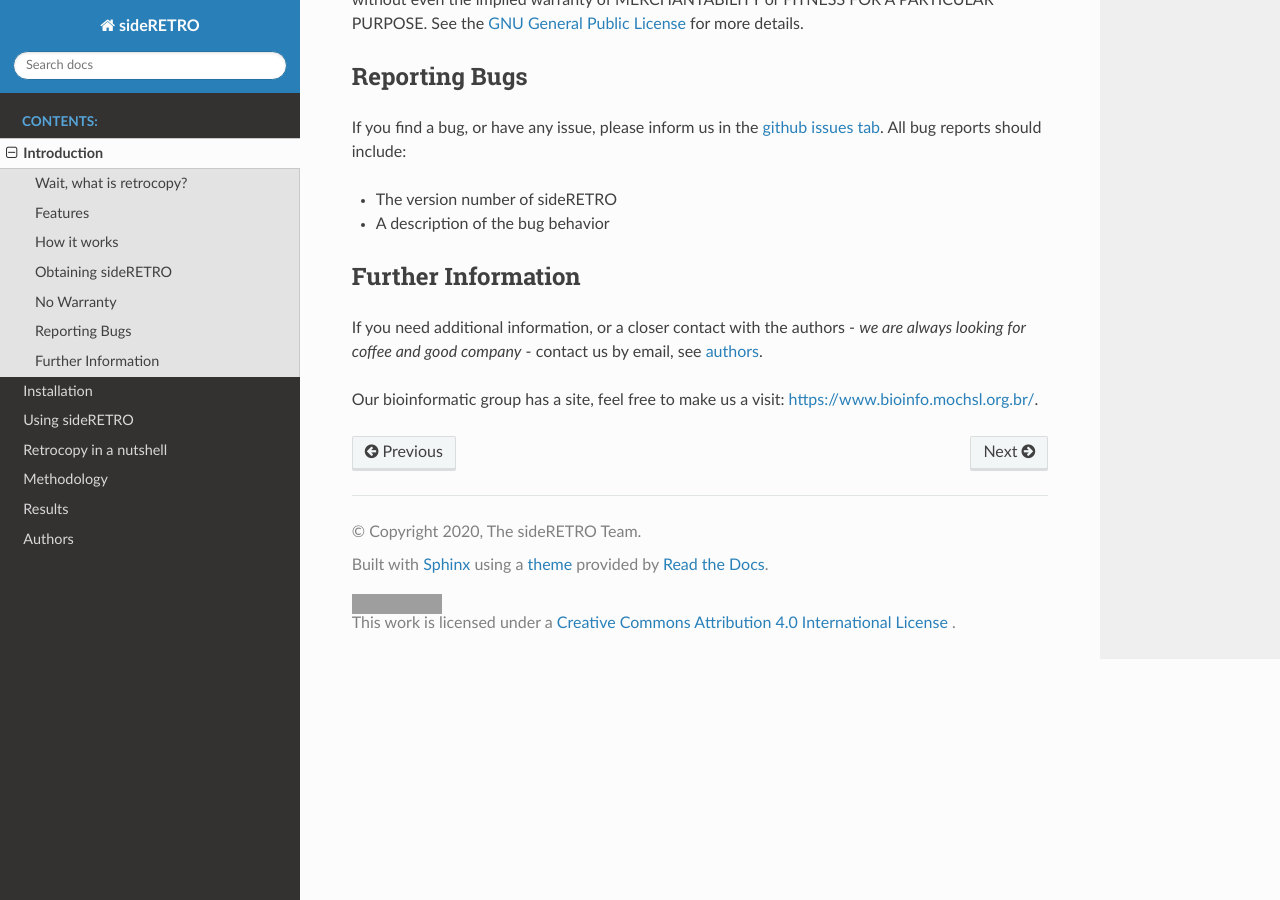
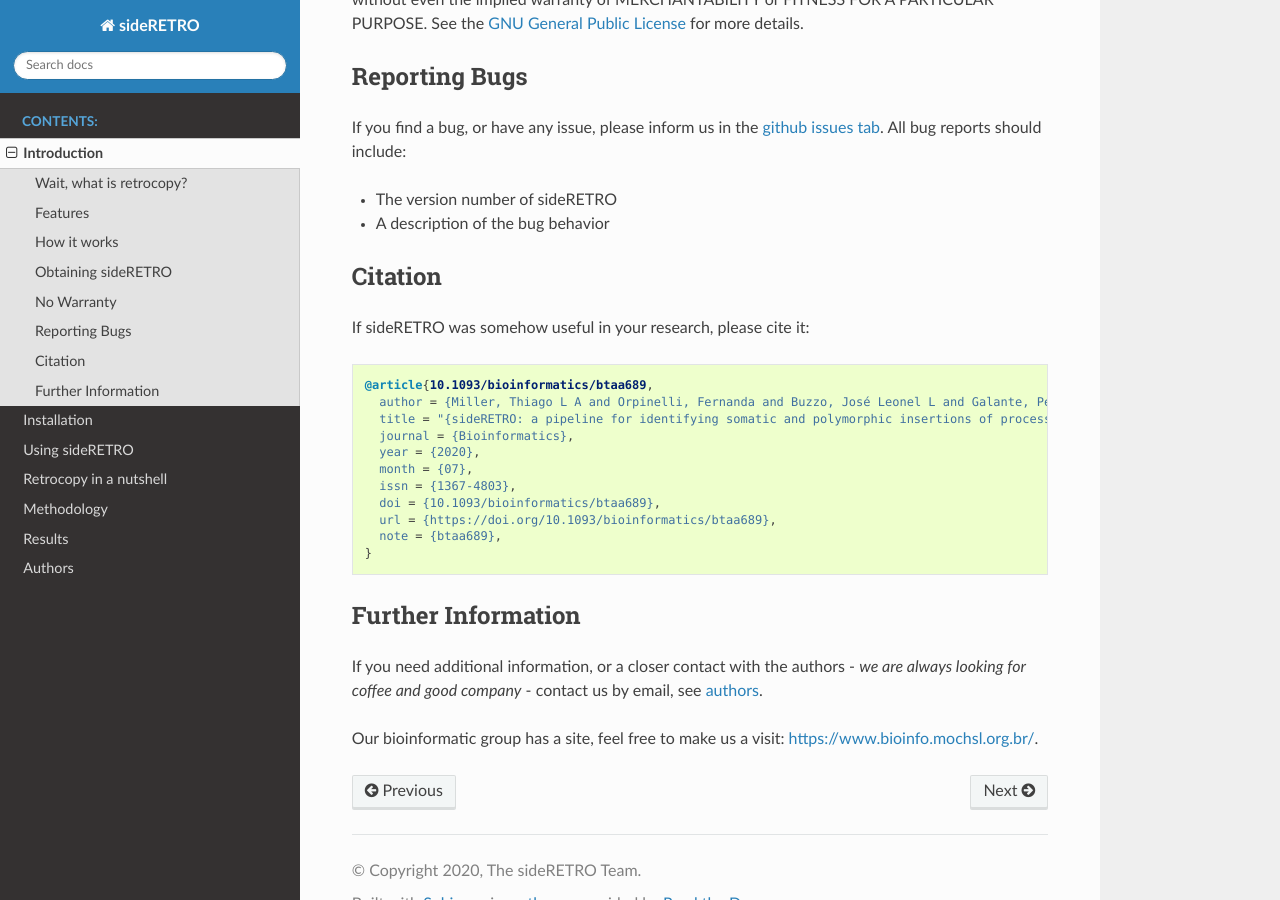
Before and after one commit to galantelab/sideRETRO, a Sphinx documentation site: the page built from docs/intro.rst, in a window 1280 px wide and 900 px high, scrolled down 2477 px. Built offline with Sphinx 7.4.7 and the Read the Docs theme 2.0.0, drawn with Linux system fonts in a browser that asks for light colours; grey boxes are pictures that could not be loaded.

Commit message:
ADD: docs/intro.rst (Citation): Citation in BibTeX

```diff
--- a/docs/intro.rst
+++ b/docs/intro.rst
@@ -137,6 +137,25 @@
 - The version number of sideRETRO
 - A description of the bug behavior
 
+Citation
+========
+
+If sideRETRO was somehow useful in your research, please cite it:
+
+.. code-block:: bib
+
+   @article{10.1093/bioinformatics/btaa689,
+     author = {Miller, Thiago L A and Orpinelli, Fernanda and Buzzo, José Leonel L and Galante, Pedro A F},
+     title = "{sideRETRO: a pipeline for identifying somatic and polymorphic insertions of processed pseudogenes or retrocopies}",
+     journal = {Bioinformatics},
+     year = {2020},
+     month = {07},
+     issn = {1367-4803},
+     doi = {10.1093/bioinformatics/btaa689},
+     url = {https://doi.org/10.1093/bioinformatics/btaa689},
+     note = {btaa689},
+   }
+
 Further Information
 ===================
 
```
